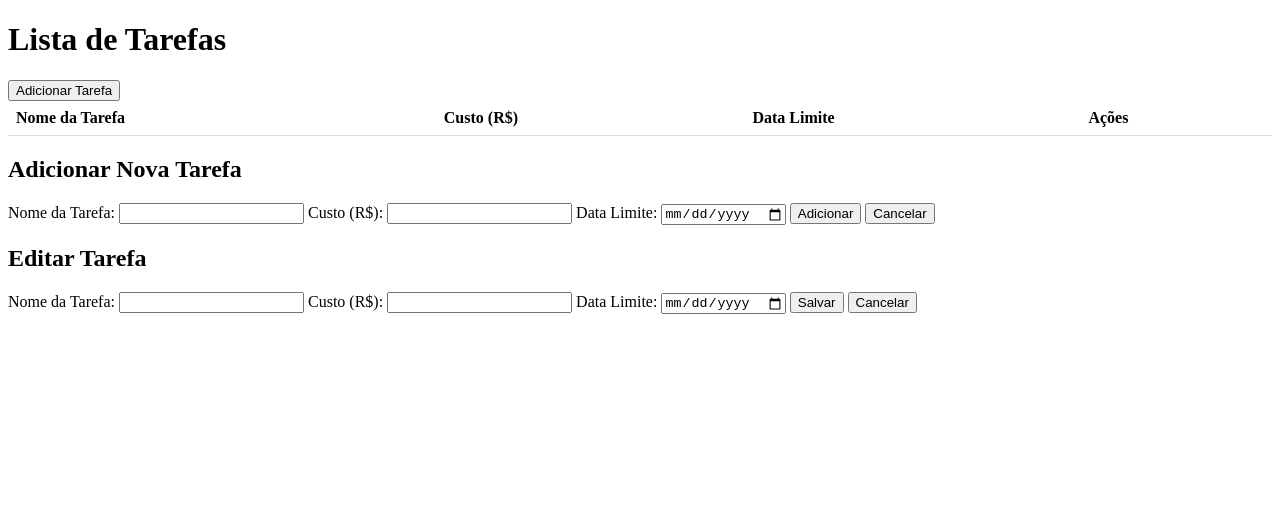
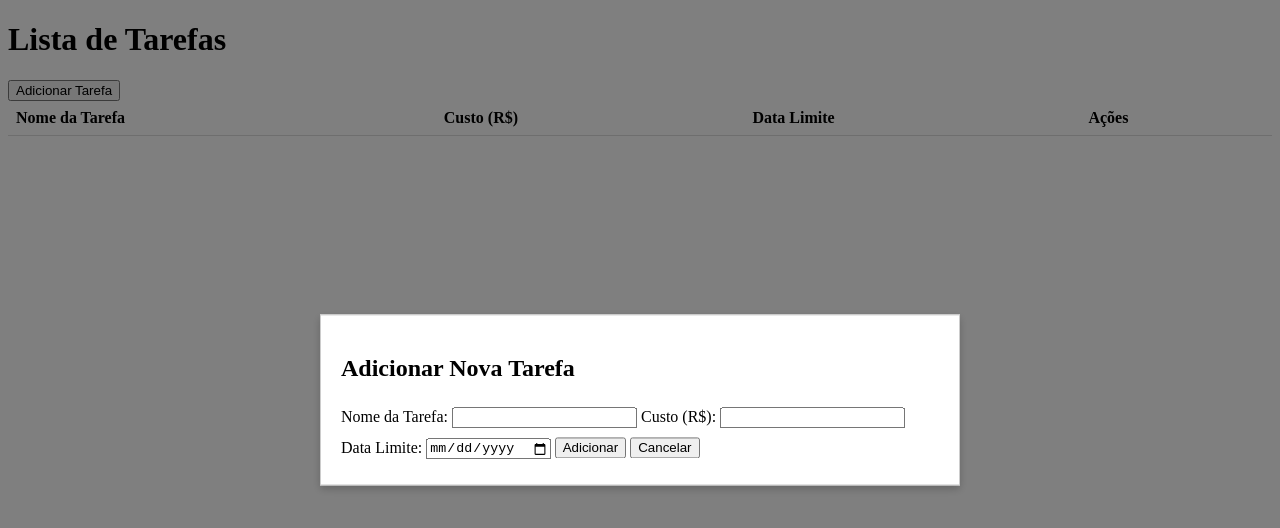
Before and after one commit to Lolapachorra/TO-DO-LIST-LISTA-DE-TAREFAS, a website: page public/index.html in a window 1280 px wide. Both pictures are taken after a click on the button "Adicionar Tarefa". Drawn offline with Linux system fonts and the light colour scheme; no server answers.

Commit message:
Eu consegui.

```diff
--- a/public/index.html
+++ b/public/index.html
@@ -22,6 +22,32 @@
         }
         .drop-zone {
             border: 2px dashed #000;
+        }
+
+        .modal {
+            display: none;
+            position: fixed;
+            top: 50%;
+            left: 50%;
+            transform: translate(-50%, -50%);
+            border: 1px solid #ccc;
+            padding: 20px;
+            background: white;
+            z-index: 1000;
+            box-shadow: 0 4px 8px rgba(0, 0, 0, 0.2);
+        }
+        .modal input {
+            margin: 5px 0;
+        }
+        #overlay {
+            display: none;
+            position: fixed;
+            top: 0;
+            left: 0;
+            width: 100%;
+            height: 100%;
+            background: rgba(0, 0, 0, 0.5);
+            z-index: 999;
         }
     </style>
 </head>
```
